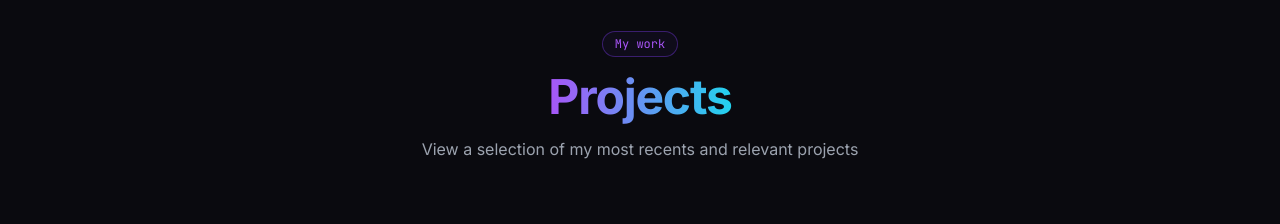
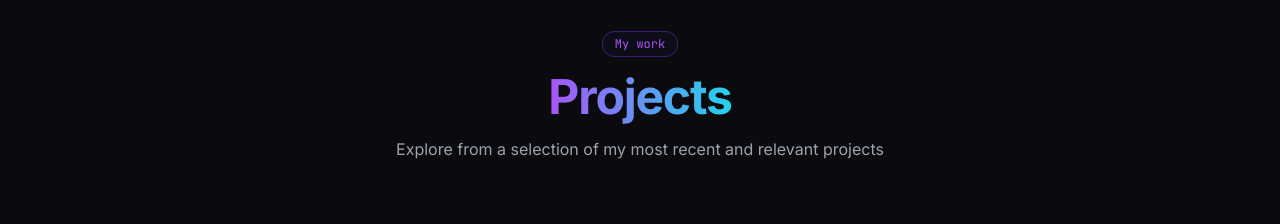
Before and after one commit to Alejandro-Montepeque/portafolio, a React (Vite) app: page / in a window 1280 px wide. Shown: the part 2580-2804 px from the top of the page. Built offline with nearby package versions, Linux system fonts and the light colour scheme.

Commit message:
fix: spelling correction

```diff
--- a/src/i18n/translations.ts
+++ b/src/i18n/translations.ts
@@ -209,7 +209,7 @@ export const translations = {
     projects: {
       title: 'Projects',
       kicker: 'My work',
-      subtitle: 'View a selection of my most recents and relevant projects',
+      subtitle: 'Explore from a selection of my most recent and relevant projects',
       comingSoon: 'Coming soon',
       live: 'Live',
       placeholderTitle: 'Project',
```
